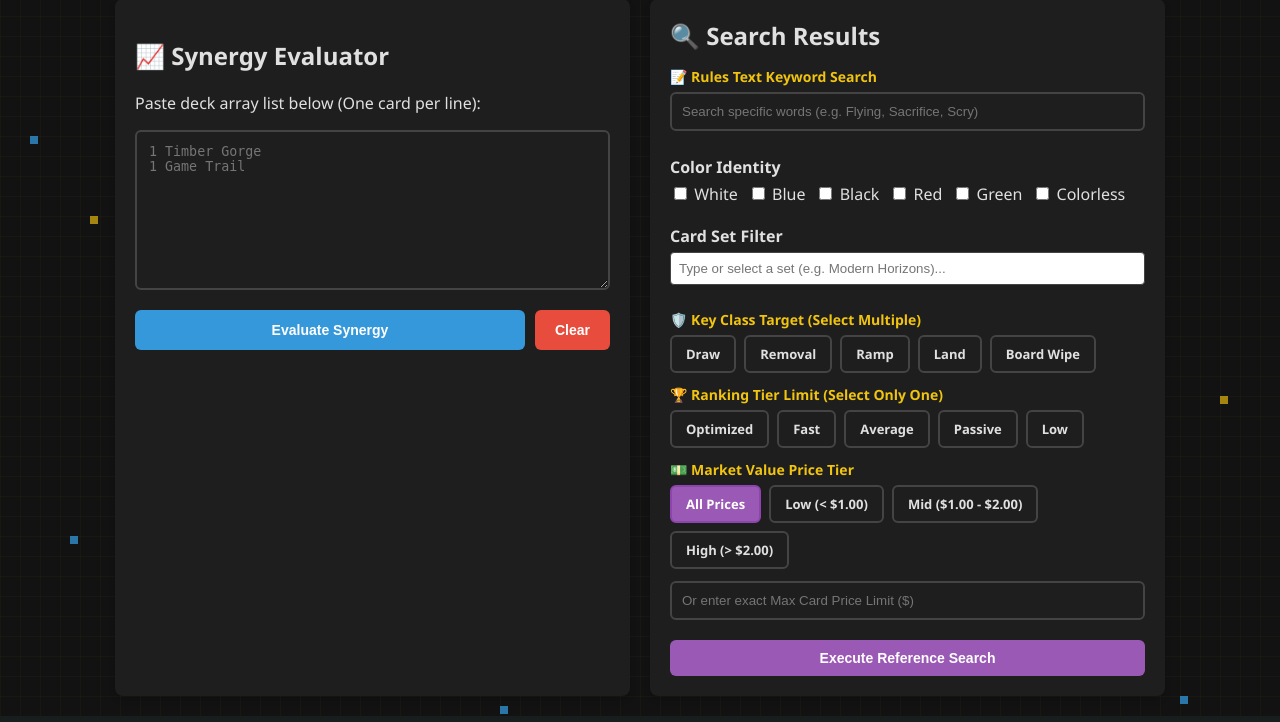
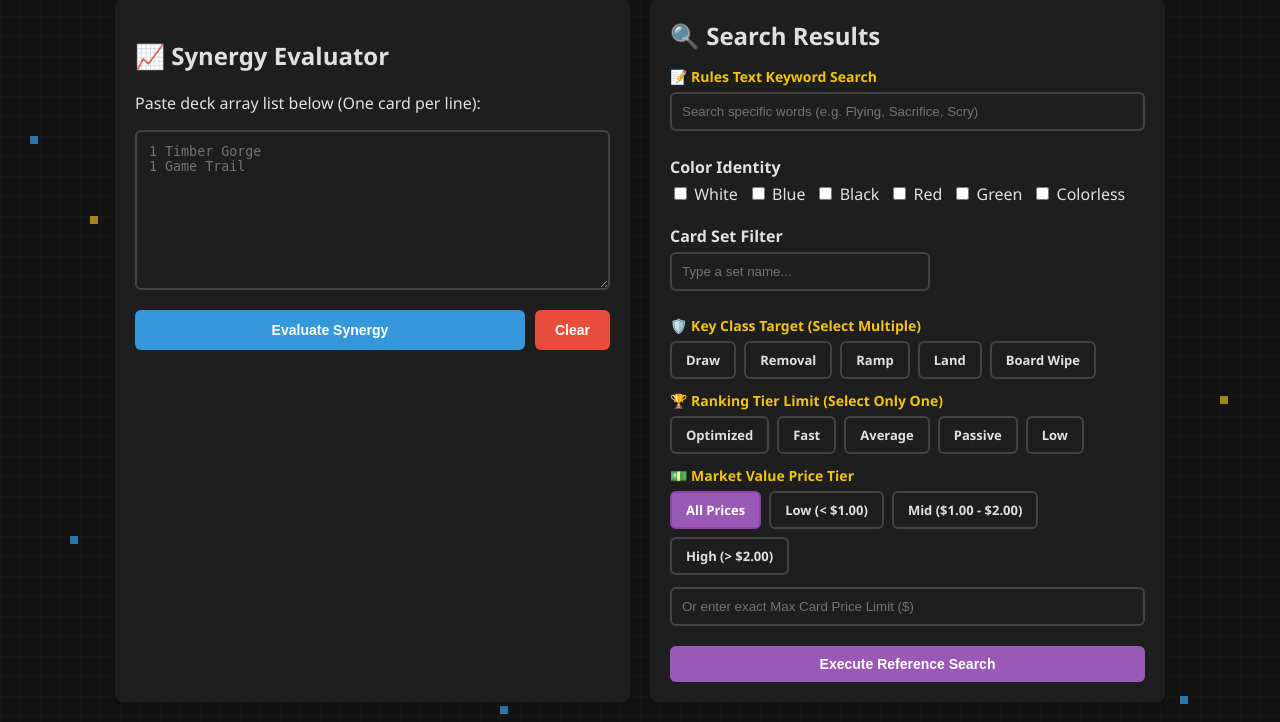
Before and after one commit to dylan2fuchs-max/CheepCard, a Flask app: page /dashboard in a window 1280 px wide. Shown: the part 144-866 px from the top of the page. Run offline with Flask 3, Linux system fonts and the light colour scheme; a user stored in the database is signed in; data that the repository does not hold is empty; some libraries are stand-ins or nearby versions.

Commit message:
Updated set and token fuction

```diff
--- a/templates/dashboard.html
+++ b/templates/dashboard.html
@@ -3,6 +3,7 @@
 <head>
     <title>CheepCards Workspace Dashboard</title>
     <meta name="viewport" content="width=device-width, initial-scale=1.0">
+    <meta name="csrf-token" content="{{ csrf_token() }}">
     <style>
         :root {
             --bg-color: #f5f6fa;
@@ -546,17 +547,16 @@
             </div>
 
             <form method="POST" action="/search" class="search-filter-form">
-                <!-- CSRF Token -->
                 <input type="hidden" name="csrf_token" value="{{ csrf_token() }}"/>
 
                 <div class="filter-section-title">📝 Rules Text Keyword Search</div>
                 <input type="text" name="keyword" placeholder="Search specific words (e.g. Flying, Sacrifice, Scry)" value="{{ selected_keyword }}">
 
-                <!-- 🌟 Side-by-Side Flex Container with explicit CSS fallback -->
-                <div class="filter-row" style="display: flex; gap: 20px; align-items: flex-end; flex-wrap: wrap; margin: 15px 0;">
+                <!-- 🌟 Side-by-Side Flex Container with Compact Card Set Width -->
+                <div style="display: flex; align-items: flex-start; gap: 20px; flex-wrap: wrap; margin: 15px 0;">
 
                     <!-- Color Identity Checkboxes -->
-                    <div style="flex: 1; min-width: 250px;">
+                    <div style="flex: 1; min-width: 220px;">
                         <label style="display: block; font-weight: bold; margin-bottom: 5px;">Color Identity</label>
                         <div style="display: flex; gap: 10px; flex-wrap: wrap;">
                             <label><input type="checkbox" name="colors" value="W" {% if 'W' in selected_colors %}checked{% endif %}> White</label>
@@ -568,17 +568,17 @@
                         </div>
                     </div>
 
-                    <!-- 🌟 Set Search with Substring Autocomplete / Datalist -->
-                    <div style="flex: 1; min-width: 250px;">
+                    <!-- 🌟 Card Set Filter (Shrunken & Positioned to the Right) -->
+                    <div style="width: 260px;">
                         <label for="setSearchInput" style="display: block; font-weight: bold; margin-bottom: 5px;">Card Set Filter</label>
                         <input type="text"
-                            id="setSearchInput"
-                            name="set_name"
-                            value="{{ selected_set|default('') }}"
-                            list="mtg-sets-list"
-                            autocomplete="off"
-                            placeholder="Type or select a set (e.g. Modern Horizons)..."
-                            style="width: 100%; padding: 8px; border-radius: 4px; border: 1px solid var(--border-color, #ccc); background: var(--input-bg, #fff); color: var(--text-color, #000);">
+                               id="setSearchInput"
+                               name="set_name"
+                               value="{{ selected_set|default('') }}"
+                               list="mtg-sets-list"
+                               autocomplete="off"
+                               placeholder="Type a set name..."
+                               style="width: 100%;">
 
                         <datalist id="mtg-sets-list">
                             {% for s in all_sets %}
```
